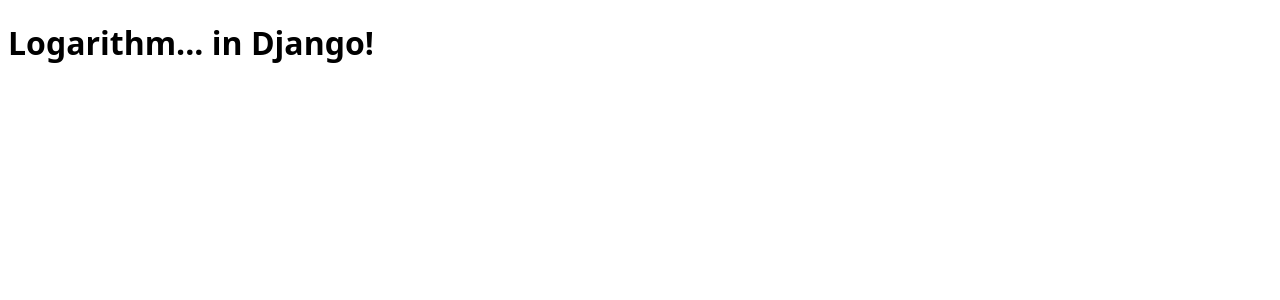
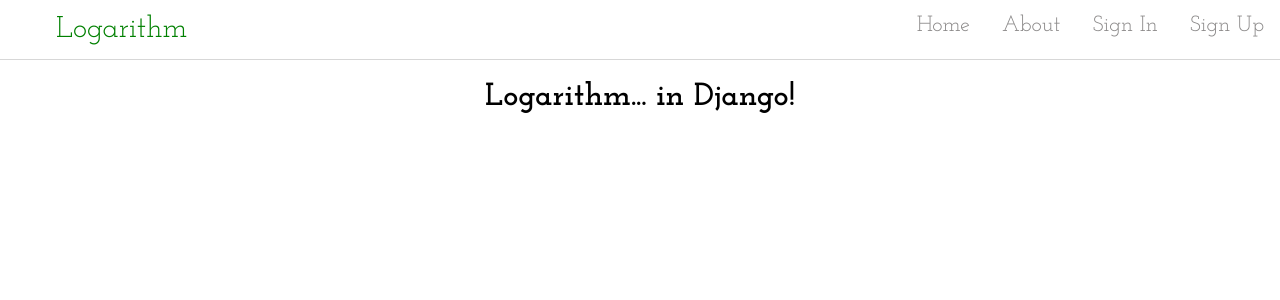
Before and after one commit to Vitsuji/django-logarithm, a Django app: template templates/index.html in a window 1280 px wide. Shown: the top 300 px of the page. Run offline with Django 3.2, Linux system fonts and the light colour scheme; the template is opened without the code that fills it, so the values that code supplies are empty.

Commit message:
Changed file name statusfiles to status added navbar functionality

```diff
--- a/static/css/main.css
+++ b/static/css/main.css
@@ -1,3 +1,87 @@
 /* --------- Variables --------- */
-h1 {
-  font-family: "sans"; }
+/* [============] Mixins [============] */
+/* [============] Imports [============] */
+@import url("https://fonts.googleapis.com/css?family=Josefin+Slab:400,700|Raleway");
+@import url("https://fonts.googleapis.com/icon?family=Material+Icons");
+body {
+  margin: 0;
+  padding: 0;
+  text-align: center; }
+
+h1, h1, h3, h4, h5, h6 {
+  font-family: "Josefin Slab", Josefin Slab, sans-serif; }
+
+p, a {
+  font-family: "Raleway", Raleway, sans-serif; }
+
+ul.topnav {
+  list-style-type: none;
+  margin: 0;
+  overflow: hidden;
+  border-bottom: 1px solid #d7d7d7; }
+
+@media (min-width: 680px) {
+  ul.topnav.responsive {
+    position: relative; } }
+
+ul.topnav li {
+  float: right;
+  vertical-align: middle; }
+
+ul.topnav li:first-child {
+  float: left;
+  vertical-align: middle; }
+
+ul.topnav li a {
+  display: inline-block;
+  color: #8B8989;
+  text-align: center;
+  padding: 14px 16px;
+  text-decoration: none;
+  transition: 0.3s all;
+  font-size: 22px;
+  font-family: "Josefin Slab", Josefin Slab, sans-serif; }
+  @media (min-width: 680px) {
+    ul.topnav li a {
+      border: none; } }
+
+ul.topnav li:first-child a {
+  color: green;
+  font-size: 30px;
+  border: none; }
+
+ul.topnav.responsive li a:not(.logo):not(.btn_menu):hover {
+  color: green;
+  border-bottom: 1px solid #d7d7d7; }
+
+ul.topnav.responsive li:nth-child(3) a {
+  border-top: 1px solid #d7d7d7; }
+
+ul.topnav li.icon {
+  display: none; }
+  @media (max-width: 680px) {
+    ul.topnav li.icon {
+      float: right;
+      display: inline-block; } }
+
+@media (max-width: 680px) {
+  ul.topnav.responsive li.icon {
+    position: absolute;
+    right: 0;
+    top: 0; } }
+
+@media (max-width: 680px) {
+  ul.topnav li:not(:first-child):not(:nth-child(2)) {
+    display: none; } }
+
+ul.topnav.responsive li:not(:first-child) {
+  float: none;
+  display: inline; }
+
+ul.topnav.responsive li a {
+  display: block;
+  text-align: left; }
+
+ul.topnav.responsive li {
+  float: none;
+  display: inline; }
--- a/static/scss/main.scss
+++ b/static/scss/main.scss
@@ -1,5 +1,65 @@
 /* --------- Variables --------- */
-$var: 'sans';
-h1{
-    font-family: $var;
+$primary_color: #663399;
+$secondary_color: #069E2D;
+$expanse_color: #fff;
+$abstraction_color: #d7d7d7;
+$visible_abstraction_color: #8B8989;
+$active_button_important_color: green;
+
+$header_font: 'Josefin Slab', Josefin Slab, sans-serif;
+$content_font: 'Raleway', Raleway, sans-serif;
+
+$bp-mobile: 680px;
+$bp-tablet: 980px;
+$bp-desktop: 1024px;
+$bp-widescreen: 1920px;
+$bp-quadhd: 3840px;
+
+$primary_border: 1px solid #d7d7d7;
+
+$primary_transition: 0.3s all;
+/* [============] Mixins [============] */
+
+@mixin mobile {
+   @media (max-width: #{$bp-mobile}){
+    @content;
+  }
 }
+
+@mixin reverse_mobile {
+   @media (min-width: #{$bp-mobile}){
+    @content;
+  }
+}
+
+@mixin widescreen {
+  @media (min-width: #{$bp-desktop}) {
+   @content;
+ }
+}
+
+@mixin quadhd {
+  @media (min-width: #{$bp-widescreen}) and (max-width: #{$bp-quadhd}) {
+   @content;
+ }
+}
+
+@mixin tablet {
+   @media (min-width: #{$bp-mobile}) and (max-width: #{$bp-desktop - 1px}){
+    @content;
+  }
+}
+
+@mixin desktop {
+   @media (min-width: #{$bp-desktop}) and (max-width: #{$bp-widescreen}){
+    @content;
+  }
+}
+
+/* [============] Imports [============] */
+
+@import url('https://fonts.googleapis.com/css?family=Josefin+Slab:400,700|Raleway');
+@import url('https://fonts.googleapis.com/icon?family=Material+Icons');
+
+@import "general";
+@import "navbar";
--- a/templates/base.html
+++ b/templates/base.html
@@ -1,13 +1,19 @@
 <!doctype html>
-{% load staticfiles %}
+{% load static %}
 <html lang="en">
     <head>
         <meta charset="UTF-8"/>
+        <meta name="viewport" content="width=device-width" />
         <title>{% block title %}{% endblock %}Logarithm</title>
         <link rel="stylesheet" href="{% static 'css/main.css' %}" type="text/css" media="screen" />
+        <script type="text/javascript" src="{% static "js/navbar.js" %}"></script>
     </head>
     <body>
+        {% block universal-navbar %}
+        {% endblock %}
+
         {% block content %}
         {% endblock %}
+
     </body>
 </html>
--- a/templates/index.html
+++ b/templates/index.html
@@ -1,4 +1,31 @@
 {% extends "base.html" %}
+
+{% block universal-navbar %}
+<ul class="topnav" id="myTopnav">
+    <li>
+        <a classs="logo" href="index.php">Logarithm</a>
+    </li>
+    <li class="icon">
+        <a class="btn_menu" href="javascript:void(0);" onclick="openNav()">
+            <i class="material-icons">menu</i>
+        </a>
+    </li>
+
+    <li>
+        <a href="signup.php">Sign Up</a>
+    </li>
+    <li>
+        <a href="signin.php">Sign In</a>
+    </li>
+    <li>
+        <a href="bout.html">About</a>
+    </li>
+    <li>
+        <a href="index.php">Home</a>
+    </li>
+</ul>
+{% endblock %}
+
 
 {% block content %}
     <h1>Logarithm... in Django!</h1>
```
Also changed, not shown: 1 other file.
